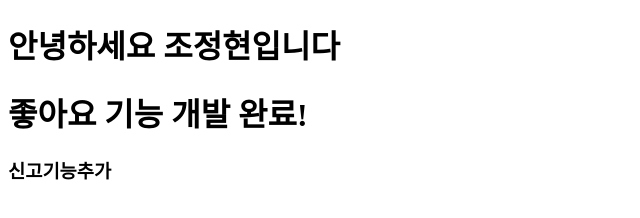
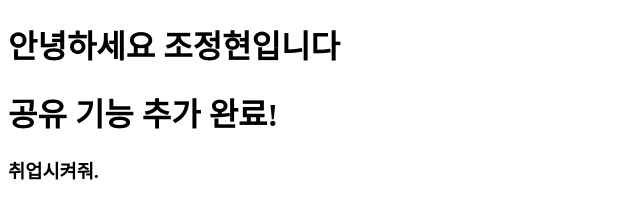
Before and after one commit to AWS-Cloud-School-6/demo-repository, a website: page index.html in a window 1280 px wide. Shown: the whole page, without its empty margins (0-640 px from the left). Drawn offline with Linux system fonts and the light colour scheme.

Commit message:
#22
공유 기능 추가 완료
취업시켜줘 추가 완료

```diff
--- a/index.html
+++ b/index.html
@@ -9,8 +9,8 @@
 
 <body>
     <h1>안녕하세요 조정현입니다</h1>
-    <h1>좋아요 기능 개발 완료!</h1>
-    <h3>신고기능추가</h3>
+    <h1>공유 기능 추가 완료!</h1>
+    <h3>취업시켜줘.</h3>
 </body>
 
 </html>
```
